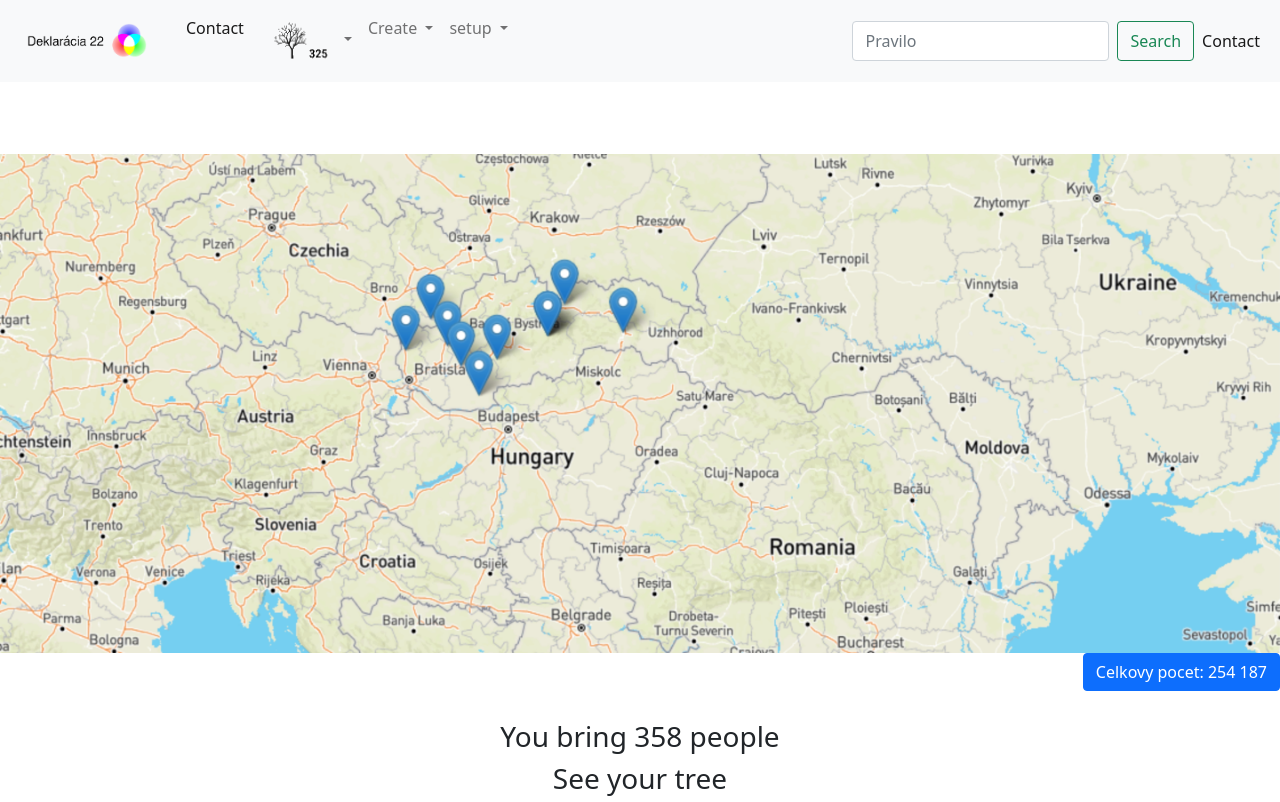
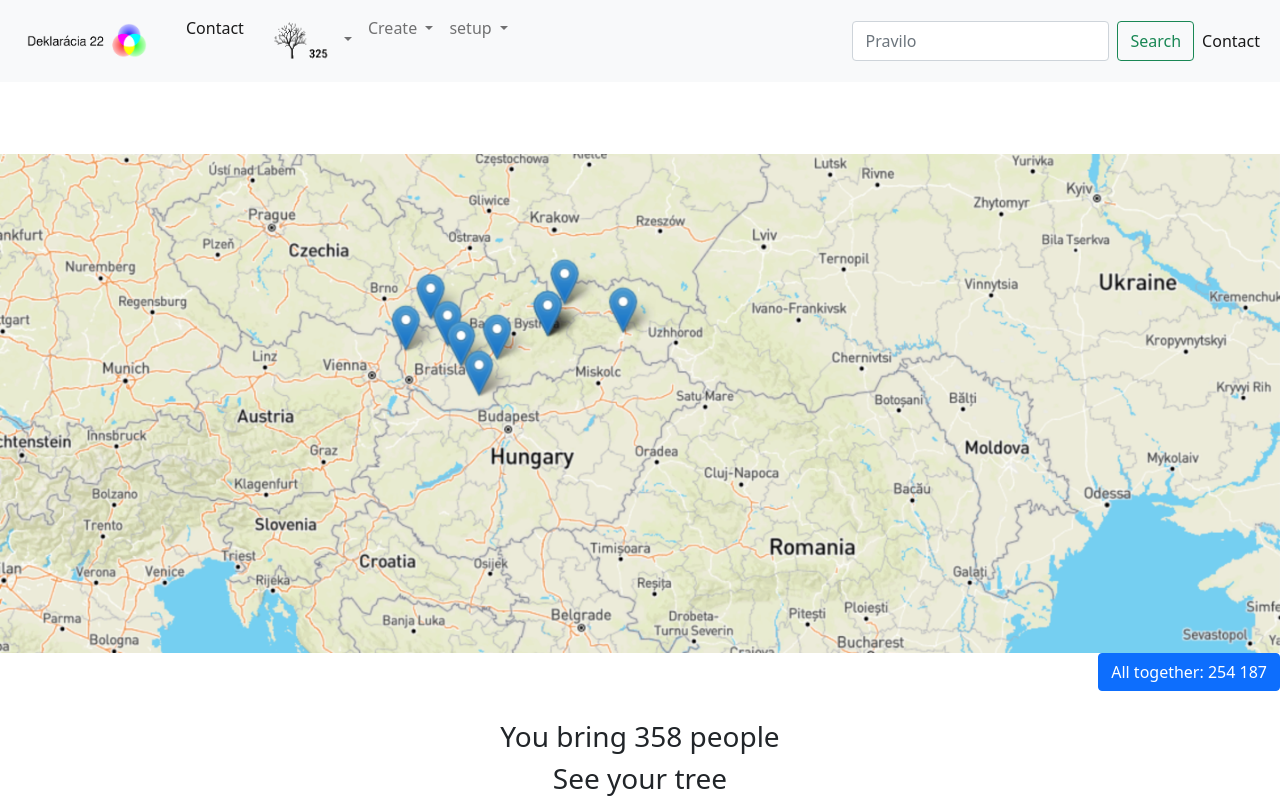
Before and after one commit to ArifuzzamanTusar/deklaracia, a plain HTML site: page Som-prihlaseny.html in a window 1280 px wide. Shown: the top 802 px of the page. Drawn offline with nearby package versions, Linux system fonts and the light colour scheme.

Commit message:
Update Som-prihlaseny.html

```diff
--- a/Som-prihlaseny.html
+++ b/Som-prihlaseny.html
@@ -98,7 +98,7 @@
         </div>
     </section>
     <div class="text-end">
-        <button type="button" class="btn btn-primary">Celkovy pocet: 254 187</button>
+        <button type="button" class="btn btn-primary">All together: 254 187</button>
     </div>
     <br>
     <div class="text-center fs-3">
```
